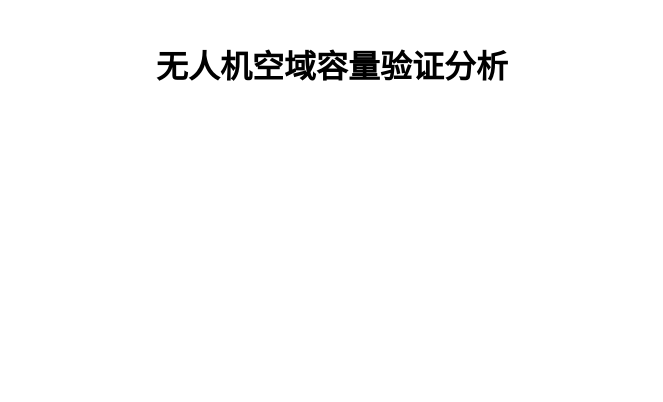
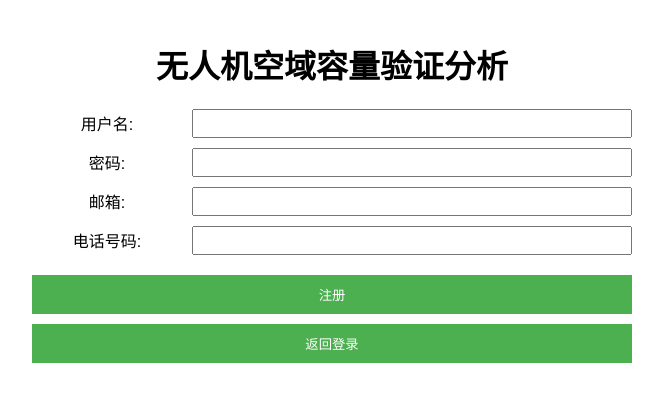
Before and after one commit to wuzerui378/airspace, a React (Create React App) app: page /RegisterForm in a window 1280 px wide. Before the commit this address had no page. Shown: the top 402 px of the page, without its empty margins (308-971 px from the left). Built offline with nearby package versions, Linux system fonts and the light colour scheme.

Commit message:
登录加入了后端交互

```diff
--- a/package.json
+++ b/package.json
@@ -10,6 +10,7 @@
     "@types/node": "^16.18.111",
     "@types/react": "^18.3.9",
     "@types/react-dom": "^18.3.0",
+    "antd": "^5.21.5",
     "axios": "^1.6.2",
     "react": "^18.3.1",
     "react-dom": "^18.3.1",
@@ -41,5 +42,6 @@
       "last 1 firefox version",
       "last 1 safari version"
     ]
-  }
+  },
+  "proxy": "http://localhost:8080"
 }
--- a/src/App.tsx
+++ b/src/App.tsx
@@ -5,6 +5,7 @@ import MainPage from './components/MainPage';
 import AirspaceCapacityForm from './components/AirspaceCapacityForm';
 import KeyParameterCalculation from './components/KeyParameterCalculation';
 import './App.css';
+import RegisterForm from './components/RegisterForm';
 
 const App: React.FC = () => {
   return (
@@ -16,6 +17,7 @@ const App: React.FC = () => {
           <Route path="/main" element={<MainPage />} />
           <Route path="/capacity" element={<AirspaceCapacityForm />} />
           <Route path="/parameter" element={<KeyParameterCalculation />} />
+          <Route path="/RegisterForm" element={<RegisterForm/>}/>
           <Route path="/" element={<Navigate to="/login" replace />} />
         </Routes>
       </div>
--- a/src/components/LoginForm.tsx
+++ b/src/components/LoginForm.tsx
@@ -1,26 +1,38 @@
+import { message } from 'antd';
 import React, { useState, FormEvent } from 'react';
 import { useNavigate } from 'react-router-dom';
 
 const LoginForm: React.FC = () => {
   const [username, setUsername] = useState('');
   const [password, setPassword] = useState('');
-  const [error, setError] = useState('');
   const navigate = useNavigate();
 
-  const handleLogin = (e: FormEvent<HTMLFormElement>) => {
+  const handleLogin = async (e: FormEvent<HTMLFormElement>) => {
     e.preventDefault();
-    console.log(`Attempting to log in with ${username} and ${password}`);
+    try {
+        const response = await fetch('/airspace/users/login', {
+          method: 'POST',
+          headers: {
+            'Content-Type': 'application/json',
+          },
+          body: JSON.stringify({ username, password }),
+        });
 
-    if (username === 'admin' && password === '123456') {
-      console.log('Login successful');
-      setError('');
-      // 使用路由导航到Main主界面
-      navigate('/main');
-    } else {
-      console.log('Login failed');
-      setError('Invalid username or password');
-    }
-  };
+        if (response.ok) {
+          const data = await response.json();
+          message.success('登录成功')
+          navigate('/main');
+        } else {
+          message.error('登录失败，请检查用户名和密码');
+        }
+      } catch (error) {
+        message.error('登录失败')
+      }
+    };
+
+  const handleRegister = () => {
+    navigate('/RegisterForm')
+  }
 
   return (
     <form onSubmit={handleLogin} className="login-form">
@@ -44,8 +56,9 @@ const LoginForm: React.FC = () => {
           required
         />
       </div>
-      {error && <div className="error-message">{error}</div>}
       <button type="submit">登录</button>
+      <button type='button' onClick={handleRegister}>注册</button>
+
     </form>
   );
 };
--- a/src/components/MainPage.tsx
+++ b/src/components/MainPage.tsx
@@ -6,9 +6,9 @@ const MainPage: React.FC = () => {
 
   return (
     <div className="main-page">
-      <h2>请选择功能</h2>
+      <h4>请选择以下功能</h4>
       <button onClick={() => navigate('/capacity')}>空域容量计算</button>
-      <button onClick={() => navigate('/parameter')}>关键参数计算</button>
+      <button onClick={() => navigate('/parameter')}>无人机仿真验证</button>
     </div>
   );
 };
--- a/src/components/RegisterForm.tsx
+++ b/src/components/RegisterForm.tsx
@@ -1,29 +1,55 @@
 import React, { useState } from 'react';
 import { useNavigate } from 'react-router-dom';
-
+import { message } from 'antd';
 const RegisterForm: React.FC = () => {
   const [username, setUsername] = useState('');
   const [password, setPassword] = useState('');
   const [email, setEmail] = useState('');
+  const [phone, setPhone] = useState('');
+  const [error, setError] = useState('');
   const navigate = useNavigate();
 
-  const handleSubmit = (e: React.FormEvent) => {
+  const handleSubmit = async (e: React.FormEvent) => {
     e.preventDefault();
-    // 在这里实现注册逻辑
-    console.log('Registering with:', { username, password, email });
-    // 这里可能会有API调用等操作
+    setError('');
 
-    // 假设注册成功，跳转到登录页面
-    navigate('/login');
+    const userData = {
+      username,
+      password,
+      email,
+      phone
+    };
+
+    try {
+      const response = await fetch('/airspace/users/register', {
+        method: 'POST',
+        headers: {
+          'Content-Type': 'application/json',
+        },
+        body: JSON.stringify(userData),
+      });
+
+      if (response.ok) {
+        message.success('注册成功！', 2, () => {
+          navigate('/login');
+        });
+      } else {
+        const errorData = await response.text();
+        message.error(errorData || '注册失败，请稍后再试');
+      }
+    } catch (error) {
+      console.error('Error during registration:', error);
+      setError('注册过程中发生错误，请稍后再试');
+    }
   };
 
   const handleBackToLogin = () => {
-    // 使用 navigate 跳转到登录页面
     navigate('/login');
   };
 
   return (
     <form onSubmit={handleSubmit} className="register-form">
+      {error && <div className="error-message">{error}</div>}
       <div className="form-group">
         <label htmlFor="username">用户名:</label>
         <input
@@ -54,6 +80,16 @@ const RegisterForm: React.FC = () => {
           required
         />
       </div>
+      <div className="form-group">
+        <label htmlFor="phone">电话号码:</label>
+        <input
+          type="tel"
+          id="phone"
+          value={phone}
+          onChange={(e) => setPhone(e.target.value)}
+          required
+        />
+      </div>
       <button type="submit">注册</button>
       <button type="button" onClick={handleBackToLogin}>返回登录</button>
     </form>
```
Also changed, not shown: 1 other file (tests, documents, lock files or other folders).
